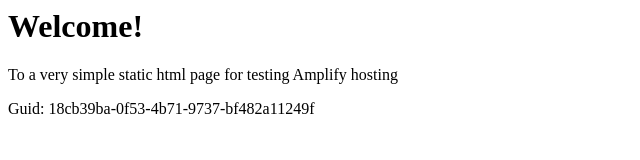
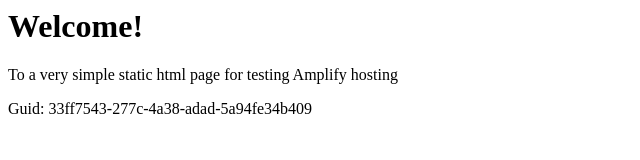
Before and after one commit to aws-aemilia-bah/Github-PR-Commit-Integration-Test-DoNotTouch-GitHubWebhookPushCanaryTest-v1-preprod-me-south-1, a website: page src/index.html in a window 1280 px wide. Shown: the full height of the page, 0-640 px from the left. Drawn offline with Linux system fonts and the light colour scheme.

Commit message:
commit from integ tests

```diff
--- a/src/index.html
+++ b/src/index.html
@@ -12,6 +12,6 @@
 <body>
     <h1>Welcome!</h1>
     <p>To a very simple static html page for testing Amplify hosting</p>
-    <p>Guid: 18cb39ba-0f53-4b71-9737-bf482a11249f</p></body>
+    <p>Guid: 33ff7543-277c-4a38-adad-5a94fe34b409</p></body>
 
 </html>
```
